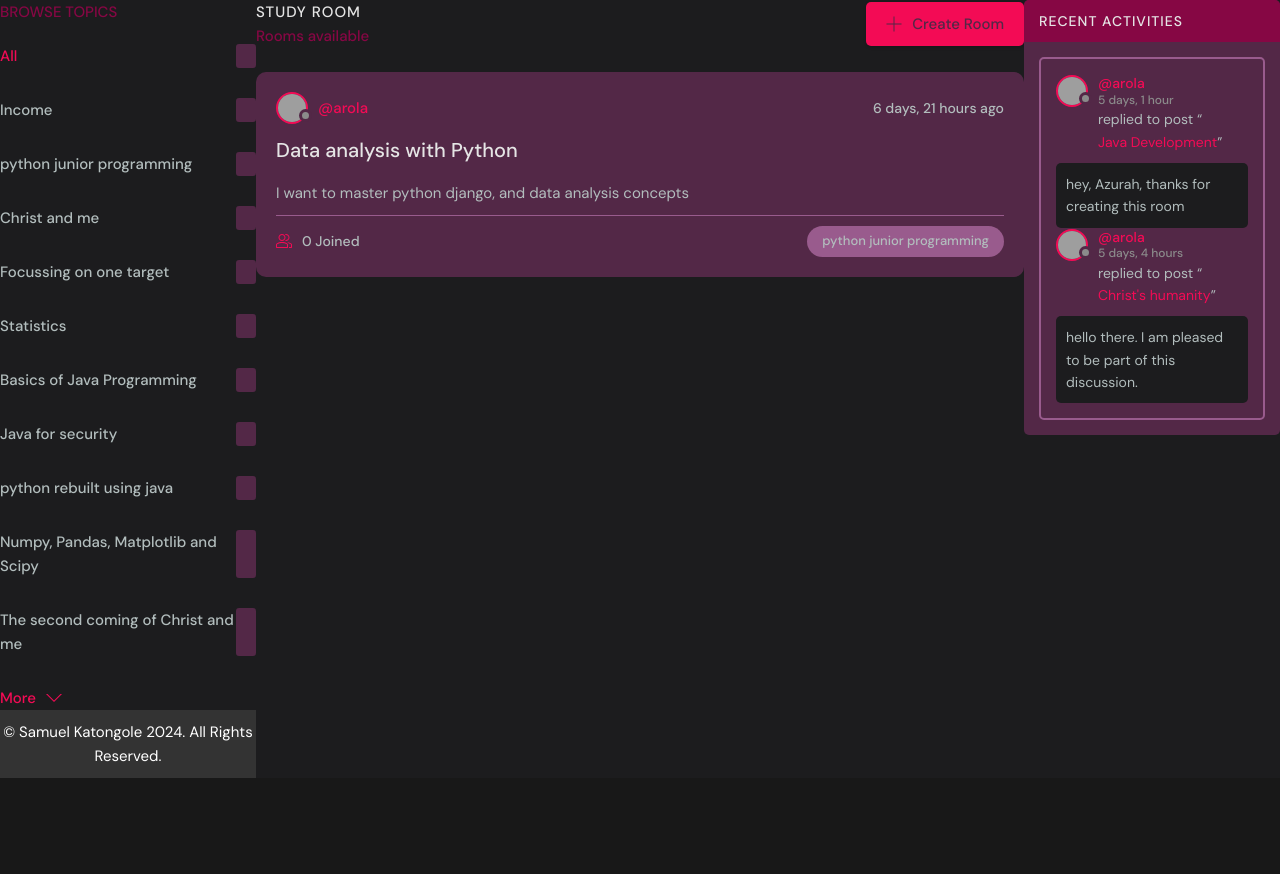
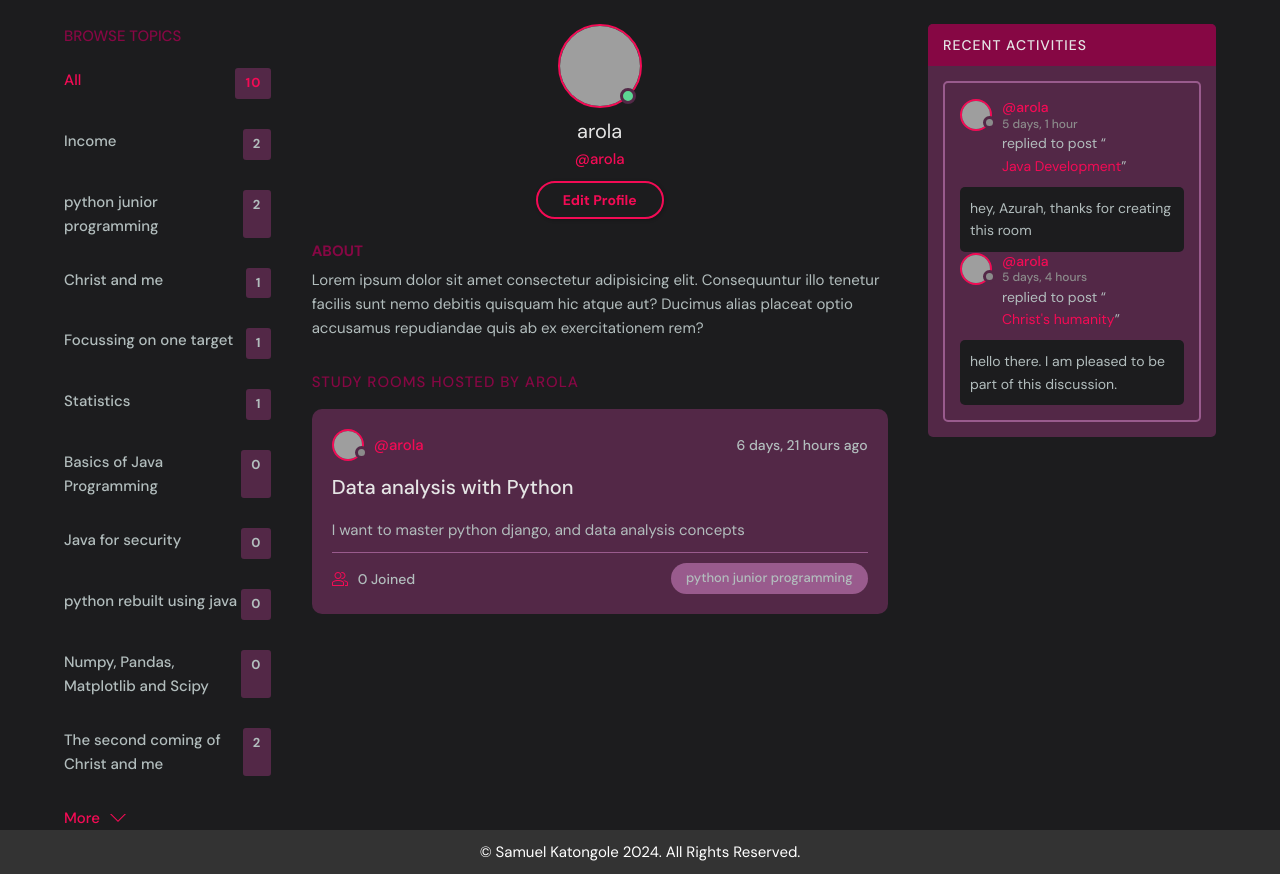
Before and after one commit to Shemuel2060/studyhub, a Django app: page /profile/5/ in a window 1280 px wide. Shown: the part 76-950 px from the top of the page. Before the commit the page ends 854 px from the top, so only its background shows below. Run offline with Django 5.2, Linux system fonts and the light colour scheme; data comes from the database, SQL or seed files in the repository; grey boxes are pictures that could not be loaded.

Commit message:
styled profile page also

```diff
--- a/parent_hub/Rooms/templates/Rooms/profile.html
+++ b/parent_hub/Rooms/templates/Rooms/profile.html
@@ -7,19 +7,50 @@
         grid-template-columns: 1fr 3fr 1fr;
     }
 </style>
-<div class="profile-container">
-    <div class="topics-sidebar">
-        {% include 'Rooms/topics_feed.html' %}
+
+<main class="profile-page layout layout--3">
+    <div class="container">
+      <!-- Topics Start -->
+      {% include 'Rooms/topics_feed.html' %}
+      <!-- Topics End -->
+
+      <!-- Room List Start -->
+      <div class="roomList">
+        <div class="profile">
+          <div class="profile__avatar">
+            <div class="avatar avatar--large active">
+              <img src="https://randomuser.me/api/portraits/men/11.jpg" />
+            </div>
+          </div>
+          <div class="profile__info">
+            <h3>{{participant.username}}</h3>
+            <p>@{{participant.username}}</p>
+            <a href="edit-user.html" class="btn btn--main btn--pill">Edit Profile</a>
+          </div>
+          <div class="profile__about">
+            <h3>About</h3>
+            <p>
+              Lorem ipsum dolor sit amet consectetur adipisicing elit. Consequuntur illo tenetur
+              facilis sunt nemo debitis quisquam hic atque aut? Ducimus alias placeat optio
+              accusamus repudiandae quis ab ex exercitationem rem?
+            </p>
+          </div>
+        </div>
+
+        <div class="roomList__header">
+          <div>
+            <h2>Study Rooms Hosted by {{participant.username}}</a>
+            </h2>
+          </div>
+        </div>
+        {% include 'Rooms/rooms_feed.html' %}
+      </div>
+      <!-- Room List End -->
+
+      <!-- Activities Start -->
+      {% include 'Rooms/activity_feed.html' %}
+      <!-- Activities End -->
     </div>
-    <div class="topics-view-main">
-        <h3>{{participants.username}}</h3>
-        {% include 'Rooms/rooms_feed.html' %}
-
-    </div>
-    <div class="activity-feed-sidebar">
-      {% include 'Rooms/activity_feed.html' %}
-    </div>
-
-</div>
+  </main>
 
 {% endblock %}
--- a/parent_hub/Rooms/templates/Rooms/rooms_feed.html
+++ b/parent_hub/Rooms/templates/Rooms/rooms_feed.html
@@ -19,21 +19,7 @@
         <a class="btn btn--main btn--pill" href="#">Recent Activities</a>
       </div>
     </div>
-    <div class="roomList__header">
-      <div>
-        <h2>Study Room</h2>
-        <p>{{roomcount}} Rooms available</p>
-      </div>
-      <a class="btn btn--main" href="{% url 'room-create' %}">
-        <svg version="1.1" xmlns="http://www.w3.org/2000/svg" width="32" height="32" viewBox="0 0 32 32">
-          <title>add</title>
-          <path
-            d="M16.943 0.943h-1.885v14.115h-14.115v1.885h14.115v14.115h1.885v-14.115h14.115v-1.885h-14.115v-14.115z"
-          ></path>
-        </svg>
-        Create Room
-      </a>
-    </div>
+
 
     {% for room in allrooms %}
         {% if request.user ==  room.host %}
--- a/parent_hub/Rooms/templates/Rooms/topics_feed.html
+++ b/parent_hub/Rooms/templates/Rooms/topics_feed.html
@@ -10,7 +10,7 @@
       {% for topic in alltopics %}
       <li>
         <a href="{% url 'home' %}?q={{topic.name}}">{{topic.name}} <span>
-            {{topiccount}}</span></a>
+            {{topic.room_set.all.count}}</span></a>
       </li>
       {% endfor %}
     </ul>
--- a/parent_hub/Rooms/views.py
+++ b/parent_hub/Rooms/views.py
@@ -68,8 +68,9 @@ def userProfile(request, pk):
     rooms = user.room_set.all() # get all rooms user is in
     posts = user.post_set.all() # get all posts for this user
     topics = Topic.objects.all() # get all topics
+    topiccount = topics.count() # total topics
     context={'participant':user, 'allrooms':rooms,
-             'alltopics':topics, 'posts':posts}
+             'alltopics':topics, 'topiccount':topiccount, 'posts':posts}
     return render(request, 'Rooms/profile.html', context)
 
 def room(request, pk):
```
Also changed, not shown: parent_hub/Rooms/templates/Rooms/home.html (+16 -0 lines).
